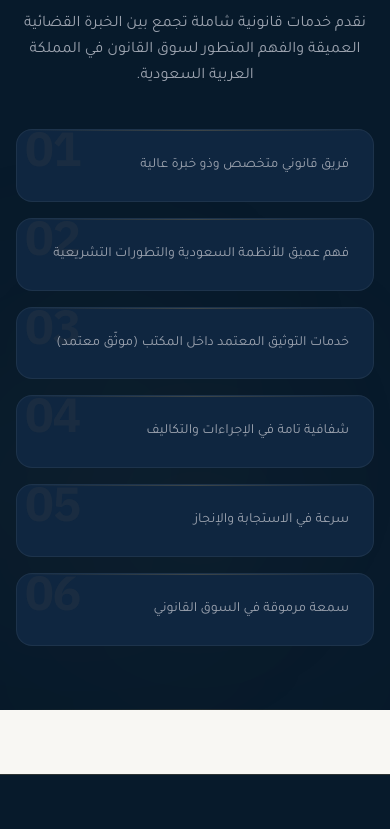
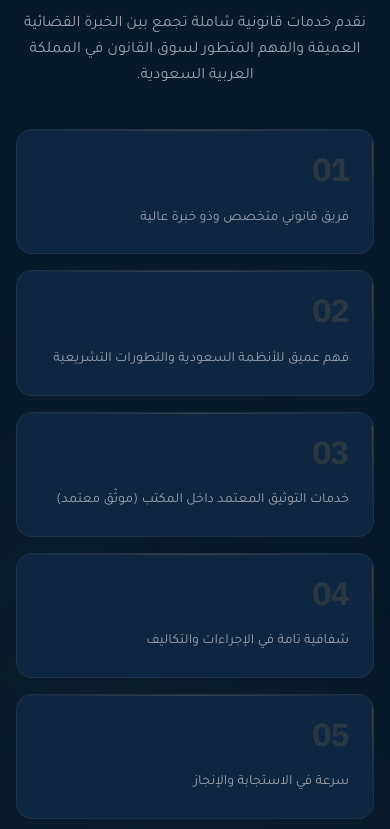
Before and after one commit to khodranefrs-creator/qimam, a Next.js app: page / in a window 390 px wide. Shown: the part 5346-6175 px from the top of the page. Built offline with nearby package versions, Linux system fonts and the light colour scheme; no server answers; the database is empty.

Commit message:
premium refinements to why-qimam: structured number hierarchy, left gold accent, subtle hover glow

```diff
--- a/src/components/home/why-qimam.tsx
+++ b/src/components/home/why-qimam.tsx
@@ -52,15 +52,22 @@ export function WhyQimam() {
               whileInView={{ opacity: 1, y: 0 }}
               viewport={{ once: true, margin: '-50px' }}
               transition={{ duration: 0.4, delay: i * 0.06, ease: [0.16, 1, 0.3, 1] as const }}
-              className="group relative p-6 md:p-7 rounded-2xl bg-primary-light border border-white/[0.06] hover:border-accent-gold/20 transition-all duration-500 overflow-hidden"
+              className="group relative p-6 md:p-7 rounded-2xl bg-primary-light border border-white/[0.06] hover:border-accent-gold/25 transition-all duration-500 hover:shadow-[0_0_35px_rgba(198,161,91,0.08)] overflow-hidden"
             >
-              {/* Background number — decorative, same treatment as process-steps section */}
-              <span aria-hidden="true" className="absolute -top-1 end-2 text-[3rem] md:text-[4rem] font-heading font-bold text-accent-gold/[0.06] leading-none select-none tracking-tight pointer-events-none">
-                {String(i + 1).padStart(2, '0')}
-              </span>
+              {/* Left gold accent bar */}
+              <div aria-hidden="true" className="absolute start-0 top-3 bottom-3 w-px bg-gradient-to-b from-accent-gold/30 via-accent-gold/10 to-transparent rounded-full group-hover:from-accent-gold/50 transition-all duration-500" />
 
+              {/* Top gold accent line */}
               <div aria-hidden="true" className="absolute inset-x-0 top-0 h-px bg-gradient-to-r from-transparent via-accent-gold/25 to-transparent" />
 
+              {/* Number */}
+              <div className="relative z-10 mb-3 md:mb-4">
+                <span className="text-[2rem] md:text-[2.5rem] font-heading font-bold text-accent-gold/15 leading-none tracking-tight select-none group-hover:text-accent-gold/20 transition-all duration-500">
+                  {String(i + 1).padStart(2, '0')}
+                </span>
+              </div>
+
+              {/* Text */}
               <p className="text-text-muted text-muted-on-dark text-sm md:text-base leading-relaxed relative z-10">
                 {item}
               </p>
```
